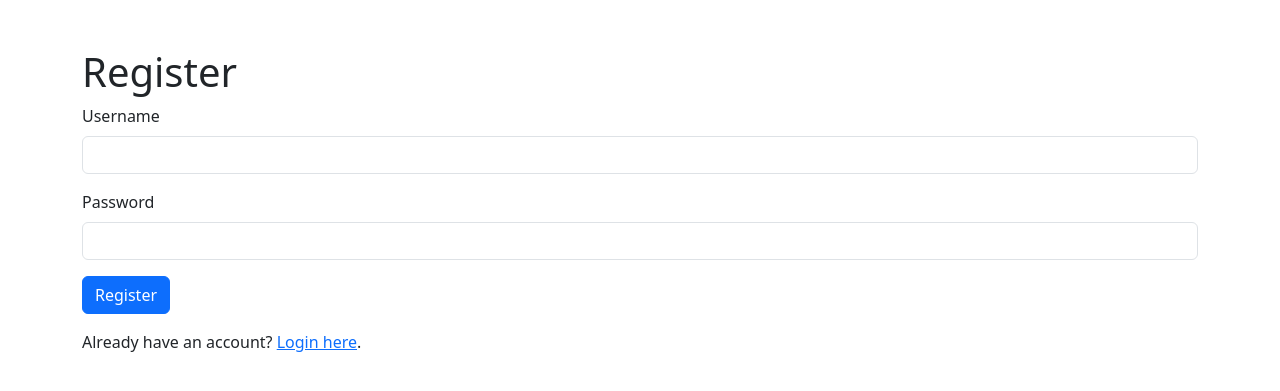
After one commit to andresferro6/appwebTwogether, a Flask app: page /register in a window 1280 px wide. The commit adds this page. Shown: the top 391 px of the page. Run offline with Flask 3, Linux system fonts and the light colour scheme.

Commit message:
login and password

```diff
--- a/app.py
+++ b/app.py
@@ -3,31 +3,81 @@ import pandas as pd
 
 from ftplib import FTP
 from dotenv import load_dotenv
-from flask import Flask, render_template, jsonify
+from flask import Flask, render_template, request, redirect, url_for, flash, jsonify
+from flask_sqlalchemy import SQLAlchemy
+from werkzeug.security import generate_password_hash, check_password_hash
 
 app = Flask(__name__)
+app.config['SECRET_KEY'] = 'your_secret_key'
+app.config['SQLALCHEMY_DATABASE_URI'] = 'sqlite:///users.db'
+db = SQLAlchemy(app)
 
+class User(db.Model):
+    id = db.Column(db.Integer, primary_key=True)
+    username = db.Column(db.String(80), unique=True, nullable=False)
+    password = db.Column(db.String(120), nullable=False)
 
 # Replace the following with your FTP server details
 ftp_host = os.getenv("FTP_HOST")
 ftp_user = os.getenv("FTP_USER")
 ftp_passwd = os.getenv("FTP_PASSWD")
 
-@app.route('/')
+@app.route('/', methods=['GET', 'POST'])
+def login():
+    if request.method == 'POST':
+
+        username = request.form['username']
+        password = request.form['password']
+
+        user = User.query.filter_by(username=username).first()
+
+        if user and check_password_hash(user.password, password):
+            flash('Login successful', 'success')
+            return redirect(url_for('index'))
+        else:
+            flash('Invalid username or password', 'danger')
+            return redirect(url_for('login'))
+    return render_template('login.html')
+
+@app.route('/register', methods=['GET', 'POST'])
+def register():
+    if request.method == 'POST':
+        username = request.form['username']
+        password = request.form['password']
+
+        # Check if the username already exists
+        if User.query.filter_by(username=username).first():
+            flash('Username already exists. Please choose another.', 'danger')
+        else:
+            # Hash the password before storing it
+            hashed_password = generate_password_hash(password)
+
+            # Create a new user
+            new_user = User(username=username, password=hashed_password)
+            db.session.add(new_user)
+            db.session.commit()
+
+            flash('Registration successful. You can now log in.', 'success')
+            return redirect(url_for('login'))
+    return render_template('register.html')
+
+
+@app.route('/files')
 def index():
     ftp = FTP(ftp_host)
     ftp.login( user = ftp_user, passwd = ftp_passwd)
     files = [i for i in ftp.nlst() if i.endswith("csv")]
-
     ftp.quit()
     return render_template('index.html', files = files)
 
-@app.route('/update/<string:nombre>')
+@app.route('/update/<string:nombre>', methods = ["POST"])
 def get_file(nombre: str):
-    ftp = FTP(ftp_host)
-    ftp.login( user = ftp_user, passwd = ftp_passwd)
+
+    data = request.get_json()
 
     try:
+        ftp = FTP(data.get("ftpHost"))
+        ftp.login( user = data.get("ftpUser"), passwd = data.get("ftpPasswd"))
         with open(nombre, 'wb') as local_file:
             ftp.retrbinary('RETR ' + nombre, local_file.write)
             ftp.quit()
@@ -40,14 +90,7 @@ def get_file(nombre: str):
                     "message": f"Caught a generic exception: {e}"})
 
 
-
-
-
-
-
-
-
-
-
 if __name__ == '__main__':
+    with app.app_context():
+        db.create_all()
     app.run(debug=True)
--- /dev/null
+++ b/templates/register.html
@@ -0,0 +1,33 @@
+<!DOCTYPE html>
+<html lang="en">
+<head>
+    <meta charset="UTF-8">
+    <meta name="viewport" content="width=device-width, initial-scale=1">
+    <title>Register</title>
+    <link href="https://cdn.jsdelivr.net/npm/bootstrap@5.3.0/dist/css/bootstrap.min.css" rel="stylesheet">
+</head>
+<body>
+    <div class="container mt-5">
+        {% with messages = get_flashed_messages() %}
+            {% if messages %}
+                <div class="alert alert-{{ messages[0].lower() }}">
+                    {{ messages[1] }}
+                </div>
+            {% endif %}
+        {% endwith %}
+        <h1>Register</h1>
+        <form method="post" action="{{ url_for('register') }}">
+            <div class="mb-3">
+                <label for="username" class="form-label">Username</label>
+                <input type="text" class="form-control" id="username" name="username" required>
+            </div>
+            <div class="mb-3">
+                <label for="password" class="form-label">Password</label>
+                <input type="password" class="form-control" id="password" name="password" required>
+            </div>
+            <button type="submit" class="btn btn-primary">Register</button>
+        </form>
+        <p class="mt-3">Already have an account? <a href="{{ url_for('login') }}">Login here</a>.</p>
+    </div>
+</body>
+</html>
```
Also changed, not shown: templates/index.html (+56 -10 lines), templates/login.html (added, +34 -0 lines).
